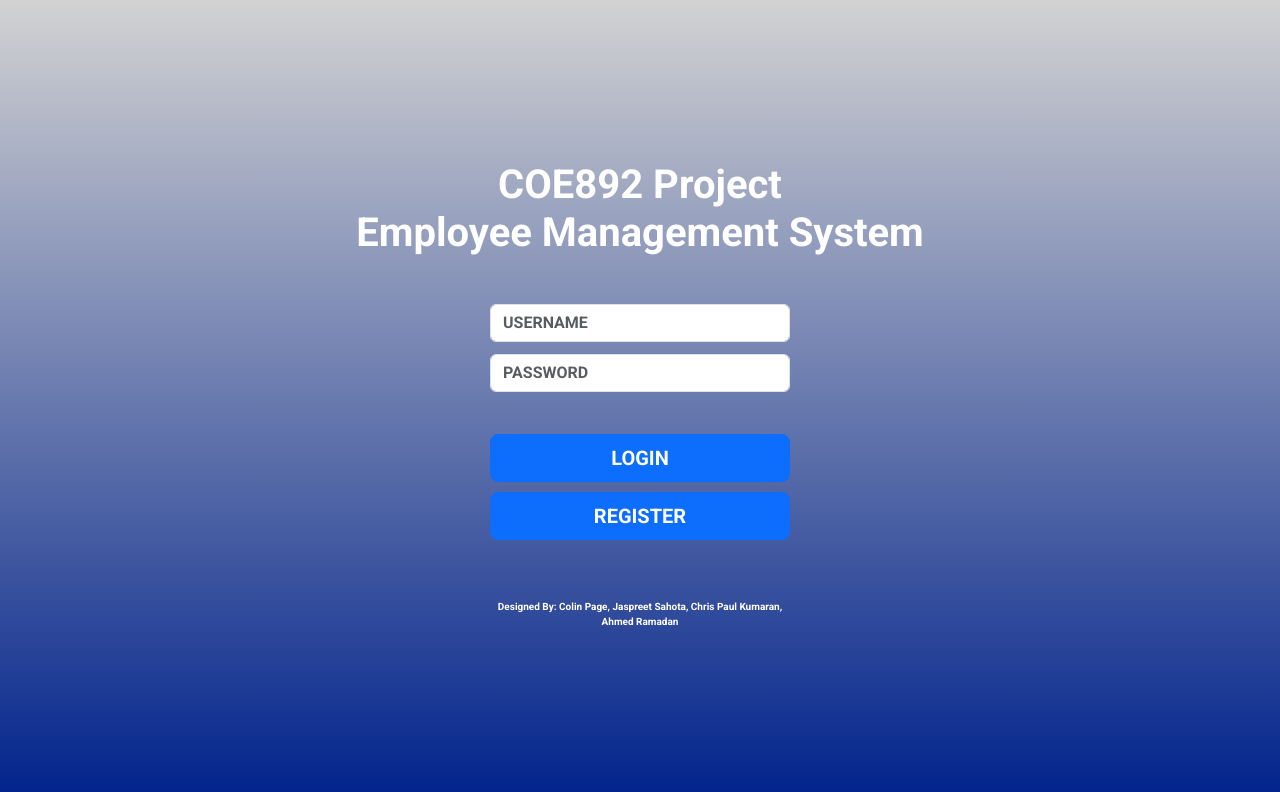
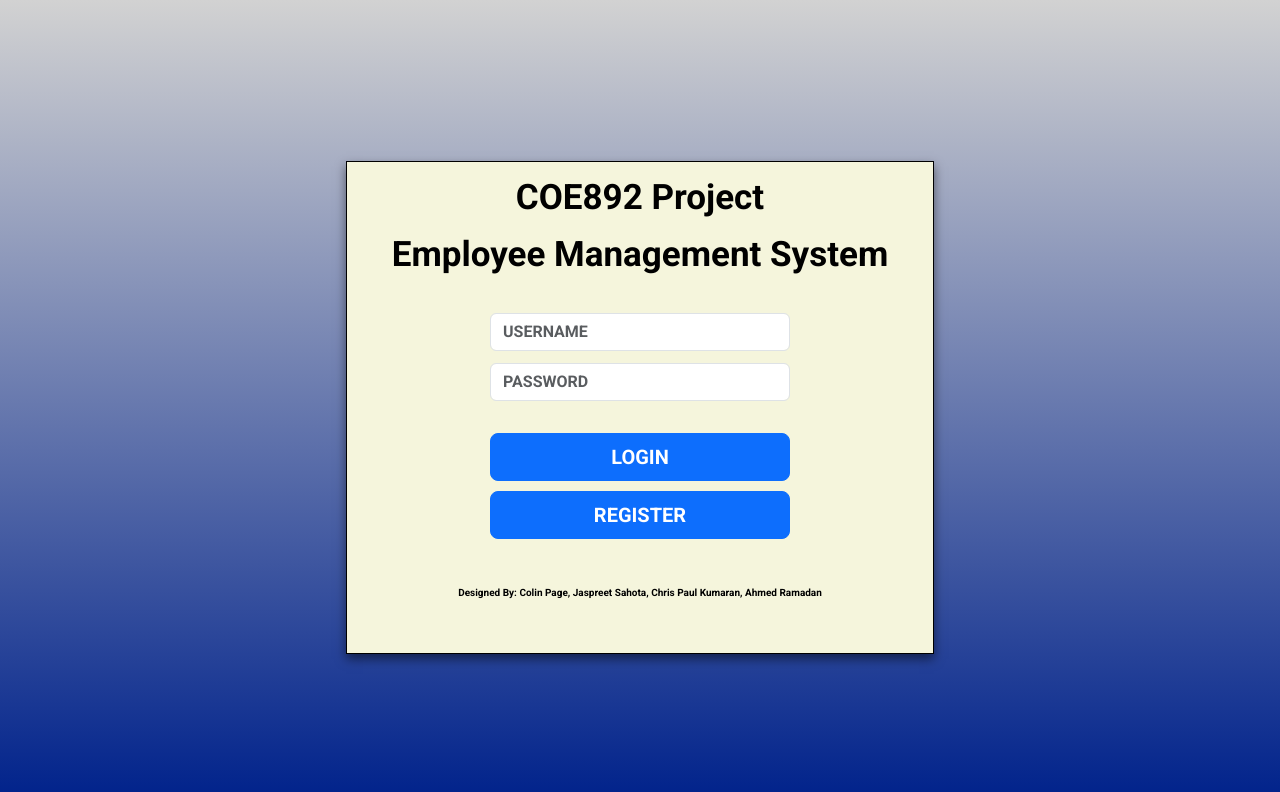
Before and after one commit to jaspreet-sahota/Employee-Management-System, a React (Vite) app in the folder Frontend/employee_management/: page / in a window 1280 px wide. Shown: the top 792 px of the page. Built offline with nearby package versions, Linux system fonts and the light colour scheme.

Commit message:
Updated (2024-03-22-10:20pm)

```diff
--- a/Frontend/employee_management/src/MainMenu/MainMenu.css
+++ b/Frontend/employee_management/src/MainMenu/MainMenu.css
@@ -1,6 +1,9 @@
 .coe892-project,
 .employee-management-system {
   margin: 0;
+  color: black;
+  padding-top: 15px;
+  font-size: 35px;
 }
 .coe892-project-employee-container {
   margin: 0;
@@ -20,9 +23,23 @@
   box-sizing: border-box;
   max-width: 100%;
 }
+.login-box {
+  display: flex;
+  flex-direction: column;
+  justify-content: center;
+  align-items: center;
+  gap: 20px;
+  border-style: solid; /* Set the border style to solid */
+  border-color: black; /* Set the border color */
+  border-width: 1px; /* Set the border width */
+  background-color: beige;
+  box-shadow: 0 5px 10px rgba(0, 0, 0, 0.5);
+
+}
+/* --> */
       /* --------------------------------------------------- */
       .dashboard-login-inner {
-  width: 568px;
+        width: 300px;
         height: 100px;
         display: flex;
         flex-direction: column;
@@ -41,24 +58,18 @@
           width: 300px;
           height: 100px;
           display: flex;
+          flex-direction: column;
           gap: 10px;
-    flex-direction: column;
-    justify-content: center;
-    align-items: center;
       }
       /* --> */
               .login-button,
               .register-button {
-        width: 300px;
                 height: 50px;
-        align-self: stretch;
               }
       /* --------------------------------------------------- */
       .design-members-master{
           width: 586px;
           height: 100px;
-    display: flex;
-    flex-direction: column;
           justify-content: center;
           align-items: center;
       }
@@ -66,6 +77,7 @@
               .design-members{
                   width: 300px;
                   font-size: 10px;
+                  color: black;
               }
 
       /* --------------------------------------------------- */
--- a/Frontend/employee_management/src/MainMenu/MainMenu.tsx
+++ b/Frontend/employee_management/src/MainMenu/MainMenu.tsx
@@ -29,6 +29,7 @@ const MainMenu: FunctionComponent = () => {
   return (
     <div className="desktop">
       <main className="dashboard-login">
+        <div className="login-box">
           <div className="coe892-project-employee-manage-wrapper">
             <h1 className="coe892-project-employee-container">
               <p className="coe892-project">COE892 Project</p>
@@ -82,6 +83,7 @@ const MainMenu: FunctionComponent = () => {
               Ramadan
             </b>
           </div>
+        </div>
       </main>
     </div>
   );
--- a/Frontend/employee_management/src/RegisterPage/RegisterPage.css
+++ b/Frontend/employee_management/src/RegisterPage/RegisterPage.css
@@ -16,7 +16,7 @@
 
 .register-container {
     width: 100%;
-    max-width: 400px;
+    max-width: 568px;
     padding-top: 20px; padding-bottom: 20px; padding-left: 50px; padding-right: 50px;
     border: 1px solid #ccc;
     border-radius: 5px;
```
Lines whose indentation alone changed are shown as unchanged.
